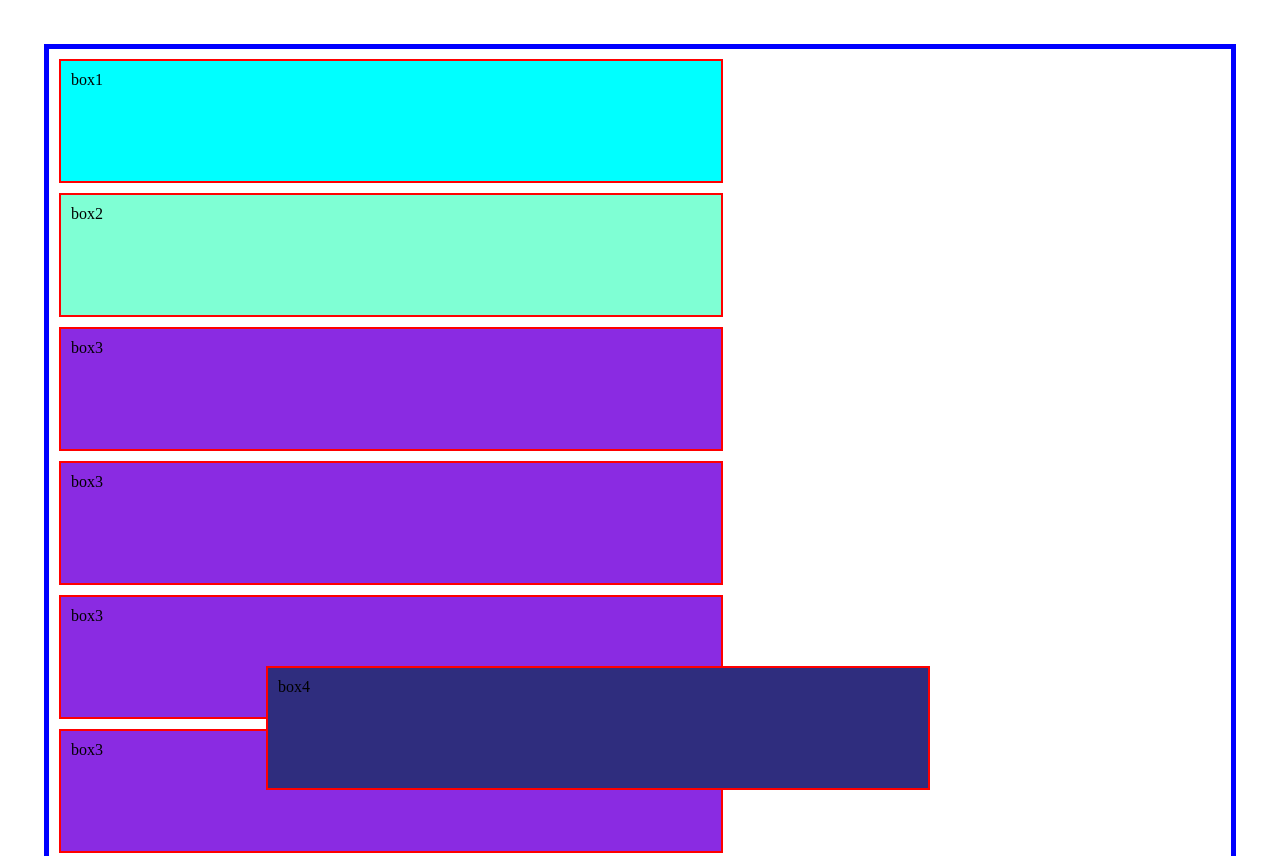
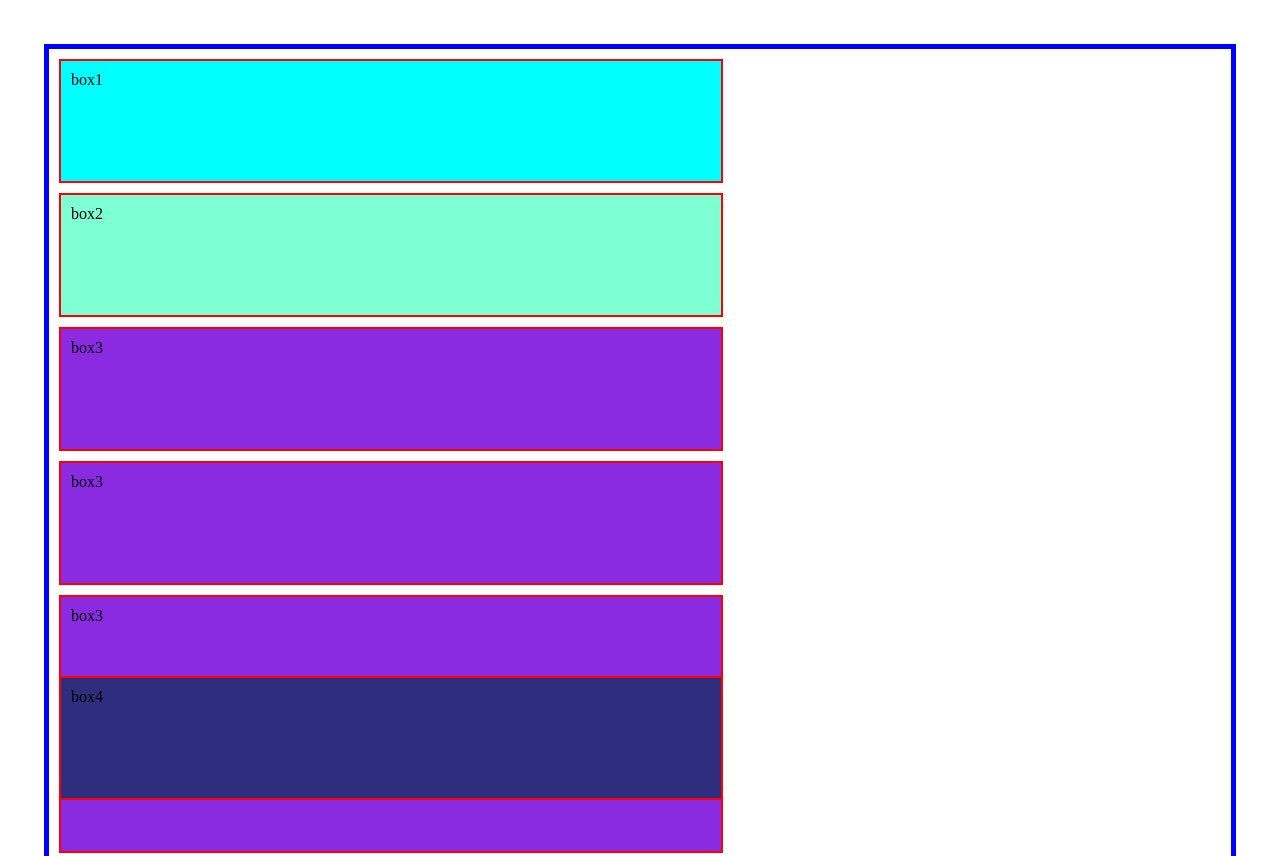
Before and after one commit to bhupendra9211/sigma-web-development, a plain HTML site: page position_property.html in a window 1280 px wide. Shown: the top 856 px of the page. Drawn offline with Linux system fonts and the light colour scheme.

Commit message:
position sticky

```diff
--- a/position_property.html
+++ b/position_property.html
@@ -22,7 +22,8 @@
         }
         .box1{
             background-color:aqua;
-
+            position: sticky;
+            top: 0px;
         }
         .box2{
             background-color: aquamarine;
@@ -34,9 +35,8 @@
         }
         .box4{
             background-color: rgb(47, 45, 126);
-            position: fixed;
+            position:sticky;
             bottom: 0px;
-            left: 20vw;
         }
 
     </style>
```
